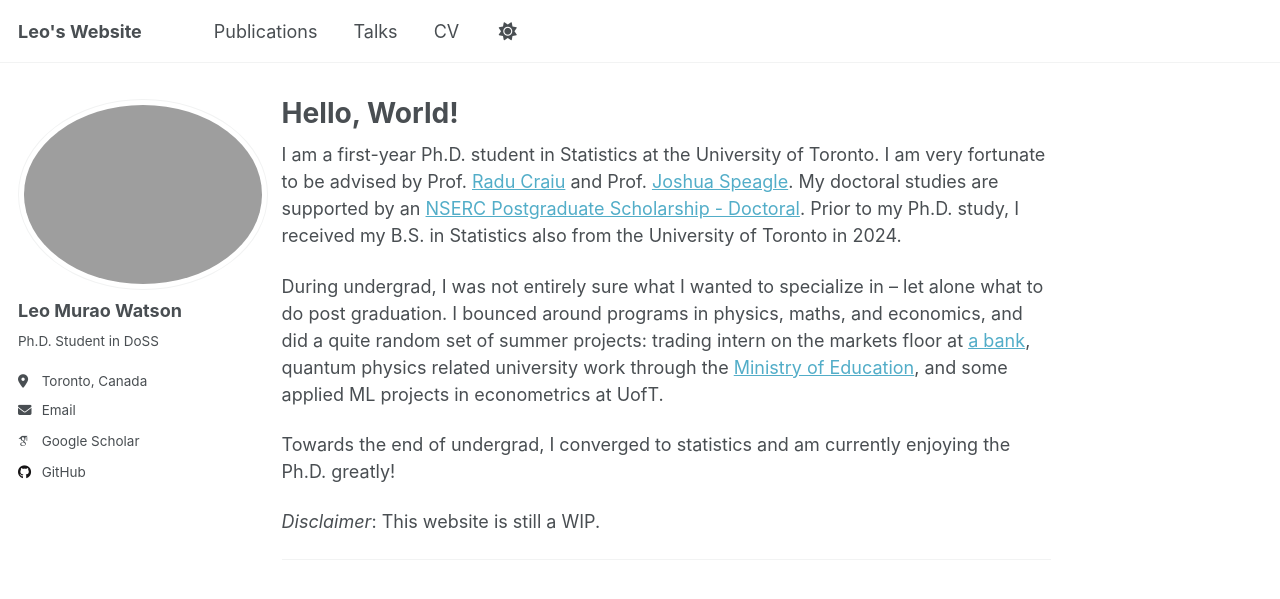
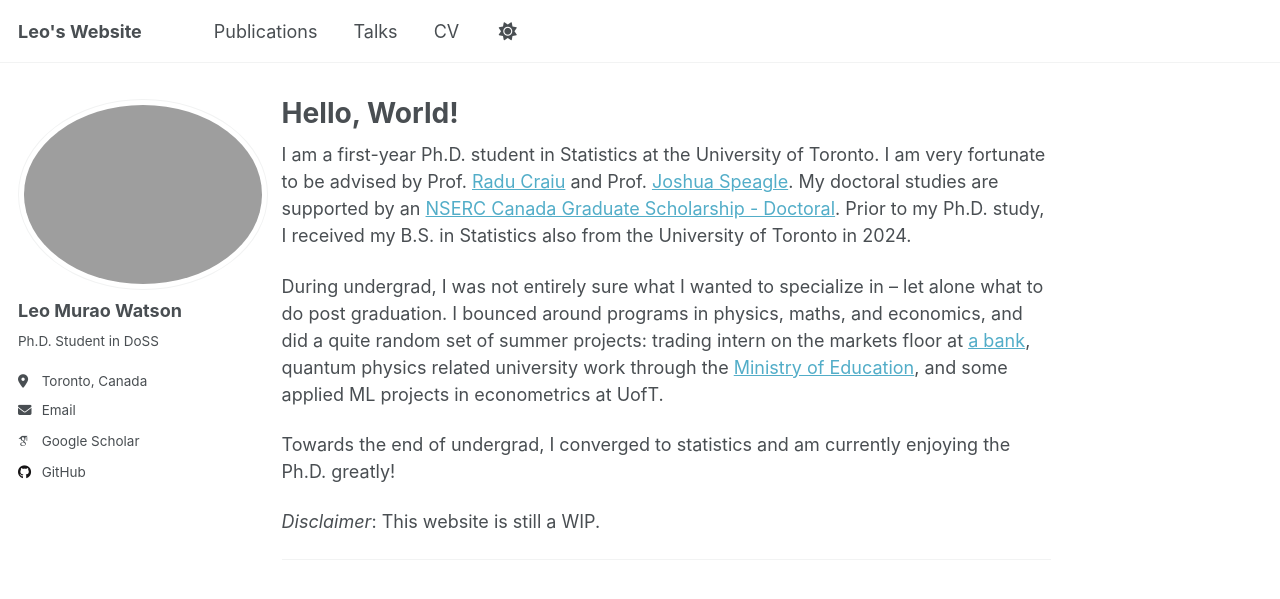
Before and after one commit to leo-watson/leo-watson.github.io, a Jekyll site: the page built from _pages/about.md, in a window 1280 px wide and 900 px high. Shown: the top 599 px of the window. Built offline with Jekyll 4.4.1, drawn with Linux system fonts in a browser that asks for light colours; some web fonts are replaced.

Commit message:
small update
PGS -> CGS

```diff
--- a/_pages/about.md
+++ b/_pages/about.md
@@ -8,7 +8,7 @@ redirect_from:
 ---
 
 
-I am a first-year Ph.D. student in Statistics at the University of Toronto. I am very fortunate to be advised by Prof. [Radu Craiu](https://raducraiu.com/) and Prof. [Joshua Speagle](https://joshspeagle.com/). My doctoral studies are supported by an [NSERC Postgraduate Scholarship  - Doctoral](https://www.nserc-crsng.gc.ca/students-etudiants/pg-cs/bellandpostgrad-belletsuperieures_eng.asp). Prior to my Ph.D. study, I received my B.S. in Statistics also from the University of Toronto in 2024.
+I am a first-year Ph.D. student in Statistics at the University of Toronto. I am very fortunate to be advised by Prof. [Radu Craiu](https://raducraiu.com/) and Prof. [Joshua Speagle](https://joshspeagle.com/). My doctoral studies are supported by an [NSERC Canada Graduate Scholarship  - Doctoral](https://www.nserc-crsng.gc.ca/nserc-crsng/fundingdecisions-decisionsfinancement/scholarshipsandfellowships-concoursdebourses/index_eng.asp). Prior to my Ph.D. study, I received my B.S. in Statistics also from the University of Toronto in 2024.
 
 During undergrad, I was not entirely sure what I wanted to specialize in -- let alone what to do post graduation. I bounced around programs in physics, maths, and economics, and did a quite random set of summer projects:  trading intern on the markets floor at [a bank](https://www.citi.com/), quantum physics related university work through the [Ministry of Education](https://www.mext.go.jp/en/), and some applied ML projects in econometrics at UofT.
 
```
Also changed, not shown: 7 other files.
